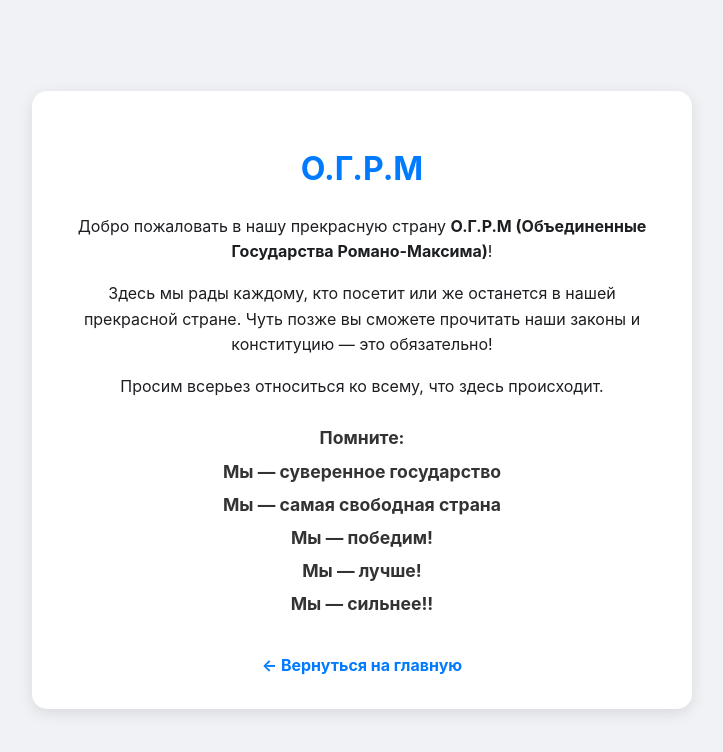
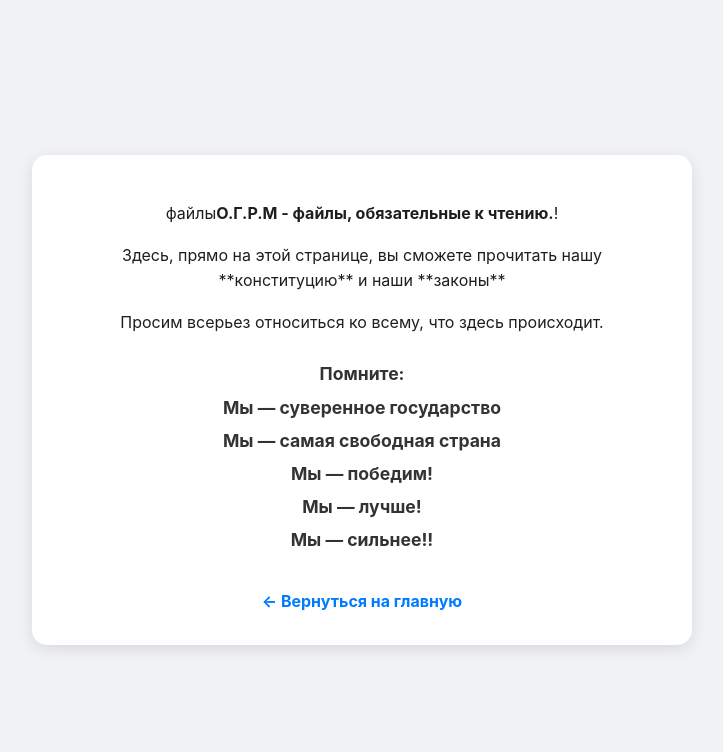
Before and after one commit to markelovmax228-a11y/USoRM, a website: page public/ffUSoRM.html in a window 1280 px wide. Shown: the whole page, without its empty margins (278-1001 px from the left). Drawn offline with Linux system fonts and the light colour scheme.

Commit message:
ffUSoRM.html

```diff
--- a/public/ffUSoRM.html
+++ b/public/ffUSoRM.html
@@ -53,9 +53,9 @@
 <body>
 
     <div class="content-card">
-        <h1>О.Г.Р.М</h1>
-        <p>Добро пожаловать в нашу прекрасную страну <b>О.Г.Р.М (Объединенные Государства Романо-Максима)</b>!</p>
-        <p>Здесь мы рады каждому, кто посетит или же останется в нашей прекрасной стране. Чуть позже вы сможете прочитать наши законы и конституцию — это обязательно!</p>
+
+        <p>файлы<b>О.Г.Р.М - файлы, обязательные к чтению.</b>!</p>
+        <p>Здесь, прямо на этой странице, вы сможете прочитать нашу **конституцию** и наши **законы**</p>
         <p>Просим всерьез относиться ко всему, что здесь происходит.</p>
 
         <div class="motto">
```
